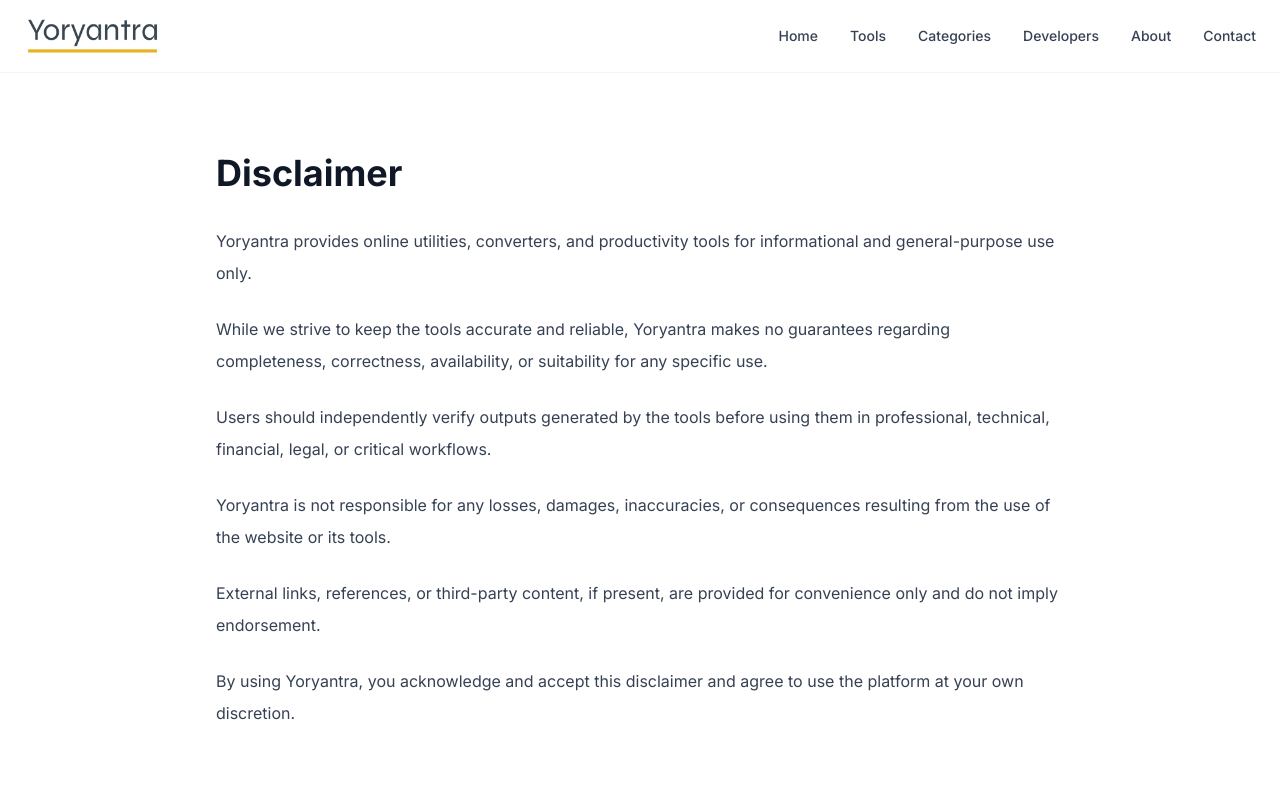
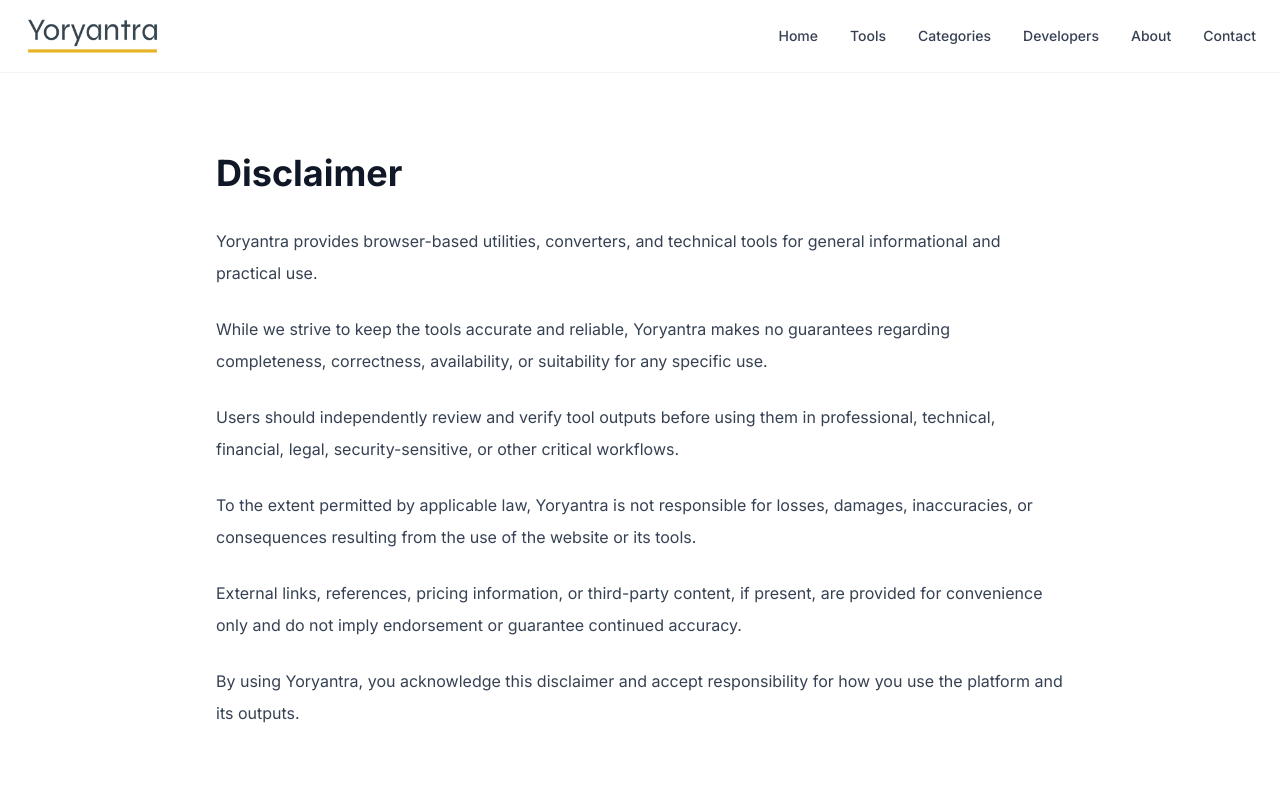
Before and after one commit to vaarunsonawwane-ops/yoryantra-new, a Next.js app: page /disclaimer in a window 1280 px wide. Shown: the top 800 px of the page. Built offline with nearby package versions, Linux system fonts and the light colour scheme.

Commit message:
Privacy Policy, Terms of Use, Disclaimer page content update
Privacy Policy
Terms of Use
Disclaimer

```diff
--- a/app/disclaimer/page.tsx
+++ b/app/disclaimer/page.tsx
@@ -2,7 +2,7 @@ export const metadata = {
   title: "Disclaimer | Yoryantra",
 
   description:
-    "Read the disclaimer for using Yoryantra tools, utilities, and website content.",
+    "Read the disclaimer for using Yoryantra tools, outputs, and website content.",
 };
 
 export default function DisclaimerPage() {
@@ -16,8 +16,8 @@ export default function DisclaimerPage() {
       <div className="space-y-6 text-gray-700 leading-8">
 
         <p>
-          Yoryantra provides online utilities, converters, and productivity
-          tools for informational and general-purpose use only.
+          Yoryantra provides browser-based utilities, converters, and
+          technical tools for general informational and practical use.
         </p>
 
         <p>
@@ -27,25 +27,26 @@ export default function DisclaimerPage() {
         </p>
 
         <p>
-          Users should independently verify outputs generated by the tools
-          before using them in professional, technical, financial, legal,
-          or critical workflows.
+          Users should independently review and verify tool outputs before
+          using them in professional, technical, financial, legal,
+          security-sensitive, or other critical workflows.
         </p>
 
         <p>
-          Yoryantra is not responsible for any losses, damages,
-          inaccuracies, or consequences resulting from the use of the
-          website or its tools.
+          To the extent permitted by applicable law, Yoryantra is not
+          responsible for losses, damages, inaccuracies, or consequences
+          resulting from the use of the website or its tools.
         </p>
 
         <p>
-          External links, references, or third-party content, if present,
-          are provided for convenience only and do not imply endorsement.
+          External links, references, pricing information, or third-party
+          content, if present, are provided for convenience only and do not
+          imply endorsement or guarantee continued accuracy.
         </p>
 
         <p>
-          By using Yoryantra, you acknowledge and accept this disclaimer
-          and agree to use the platform at your own discretion.
+          By using Yoryantra, you acknowledge this disclaimer and accept
+          responsibility for how you use the platform and its outputs.
         </p>
 
       </div>
--- a/app/privacy-policy/page.tsx
+++ b/app/privacy-policy/page.tsx
@@ -1,7 +1,7 @@
 export const metadata = {
   title: "Privacy Policy | Yoryantra",
   description:
-    "Privacy policy for Yoryantra tools and website usage.",
+    "Learn how Yoryantra handles tool inputs, analytics, advertising, and website usage data.",
 };
 
 export default function PrivacyPolicyPage() {
@@ -11,22 +11,28 @@ export default function PrivacyPolicyPage() {
 
       <div className="space-y-6 text-gray-700 leading-8">
         <p>
-          Yoryantra respects your privacy and is committed to keeping your
-          data safe.
+          Yoryantra respects your privacy and aims to keep data collection
+          limited to what is needed to operate and improve the website.
         </p>
 
         <p>
-          Most tools on this website process data directly in your browser.
-          Your input is not stored or sent to any server.
+          Most tools process input directly in your browser. Tools that need
+          to inspect an external URL or remote response may send the required
+          request over the internet, and that behaviour should be clear on the
+          relevant tool page.
         </p>
 
         <p>
-          We use basic analytics tools to understand usage patterns and improve performance.
-		  In the future, we may also use third-party services such as analytics or advertising networks.
+          We may use analytics services to understand general usage patterns
+          and improve performance. We may also use advertising services to
+          support the website. These providers may process limited technical
+          information according to their own privacy policies.
         </p>
 
         <p>
-          We do not sell, rent, or share user data with third parties.
+          We do not sell or rent personal information. Limited technical data
+          may be processed by service providers that help with analytics,
+          advertising, hosting, security, or website operation.
         </p>
       </div>
     </div>
--- a/app/terms/page.tsx
+++ b/app/terms/page.tsx
@@ -2,7 +2,7 @@ export const metadata = {
   title: "Terms of Use | Yoryantra",
 
   description:
-    "Read the terms and conditions for using Yoryantra tools and services.",
+    "Read the terms for using Yoryantra tools, content, and website services.",
 };
 
 export default function TermsPage() {
@@ -28,25 +28,25 @@ export default function TermsPage() {
         </p>
 
         <p>
-          Users are responsible for verifying outputs generated by the
-          tools before relying on them for professional, technical,
-          financial, or legal purposes.
+          Users are responsible for reviewing and verifying tool outputs
+          before relying on them for professional, technical, financial,
+          legal, security-sensitive, or other important purposes.
         </p>
 
         <p>
-          Yoryantra may update, modify, improve, or remove features,
-          tools, or content at any time without prior notice.
+          Yoryantra may update, modify, improve, suspend, or remove tools,
+          features, or content at any time without prior notice.
         </p>
 
         <p>
-          We are not liable for any direct, indirect, incidental,
-          or consequential loss or damage resulting from the use
-          of this website or its tools.
+          To the extent permitted by applicable law, Yoryantra is not liable
+          for direct, indirect, incidental, or consequential loss or damage
+          resulting from the use of this website or its tools.
         </p>
 
         <p>
-          Continued use of Yoryantra indicates acceptance of these
-          terms and any future updates made to this page.
+          Continued use of Yoryantra after these terms are updated indicates
+          acceptance of the revised terms.
         </p>
 
       </div>
```
